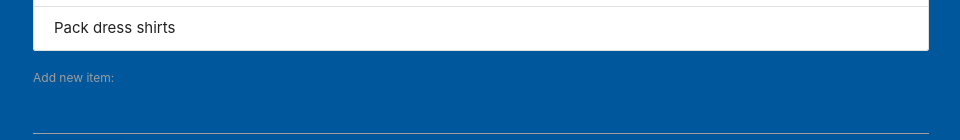
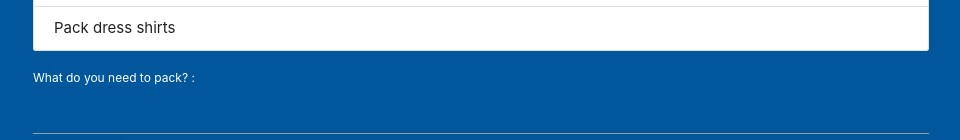
Before and after one commit to Julian-Ramirez1158/To-do-App, a React (Create React App) app: page / in a window 1280 px wide. Shown: the part 299-439 px from the top of the page, without its empty margins (159-1119 px from the left). Built offline with nearby package versions, Linux system fonts and the light colour scheme.

Commit message:
Edit input field styling

```diff
--- a/src/AddTodo.js
+++ b/src/AddTodo.js
@@ -21,9 +21,9 @@ class AddTodo extends Component {
     render(){
         return (
             <div>
-                <form onSubmit={this.handleSubmit}>
-                    <label>Add new item:</label>
-                    <input type="text" onChange={this.handleChange} value={this.state.content}/>
+                <form className="form" onSubmit={this.handleSubmit}>
+                    <label className="Label white-text">What do you need to pack? :</label>
+                    <input className="white-text" type="text" onChange={this.handleChange} value={this.state.content}/>
                     <button className="btn waves-effect waves-light" type="submit">Submit</button>
                 </form>
             </div>
```
